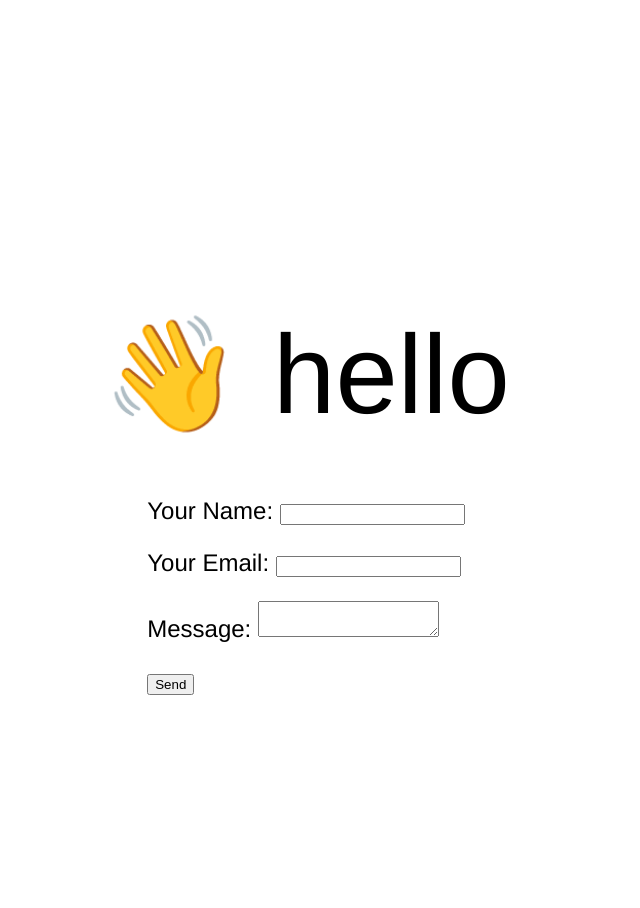
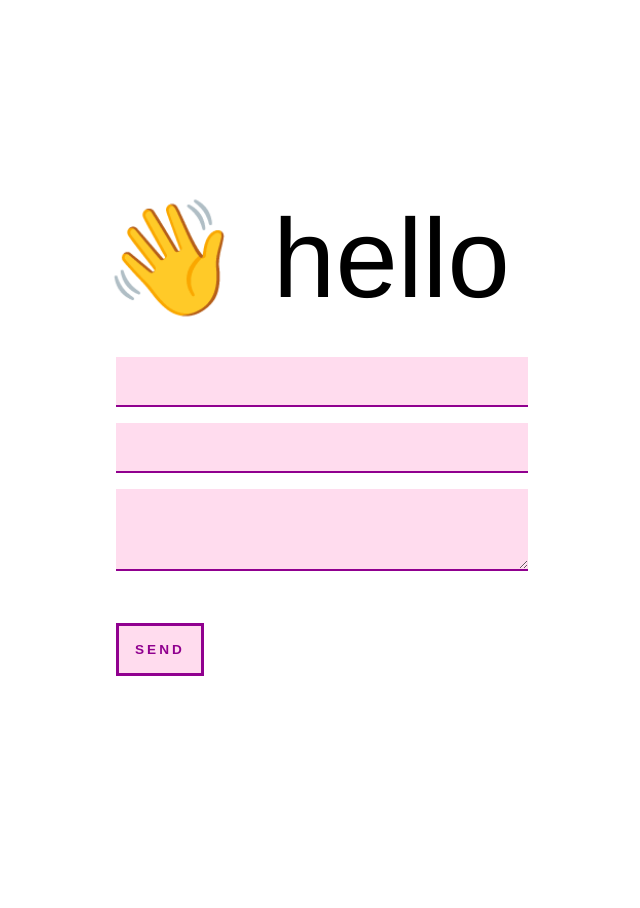
Before and after one commit to jrelgin/jrelgin.com, a Jekyll site: the page built from index.md, in a window 1280 px wide. Shown: the whole page, without its empty margins (334-974 px from the left). Built offline with Jekyll 4.4.1, drawn with Linux system fonts in a browser that asks for light colours.

Commit message:
Updates form styles

```diff
--- a/_layouts/default.html
+++ b/_layouts/default.html
@@ -13,19 +13,23 @@
 
       <form name="contact" method="POST" netlify>
         <p class="hidden">
-         <label>Don’t fill this out if you're human: <input name="bot-field"></label>
+         <label class="sr-only">Don’t fill this out if you're human: </label>
+         <input name="bot-field">
        </p>
         <p>
-          <label>Your Name: <input type="text" name="name"></label>
+          <label class="sr-only">Your Name: </label>
+          <input type="text" class="form-field" name="name">
         </p>
         <p>
-          <label>Your Email: <input type="email" name="email"></label>
+          <label class="sr-only">Your Email: </label>
+          <input type="email" class="form-field" name="email">
         </p>
         <p>
-          <label>Message: <textarea name="message"></textarea></label>
+          <label class="sr-only">Message: </label>
+          <textarea name="message" class="form-field"></textarea>
         </p>
         <p>
-          <button type="submit">Send</button>
+          <button class="btn-submit" type="submit">Send</button>
         </p>
       </form>
     </main>
--- a/_sass/base.scss
+++ b/_sass/base.scss
@@ -1,12 +1,13 @@
+@import 'global/variables';
+@import 'global/type';
+@import 'components/forms';
+@import 'components/buttons';
+
 html,
 body,
 .page-content {
   height: 100%;
   min-height: 100vh;
-}
-body {
-  font-family: helvetica, arial, sans-serif;
-  font-size: 1.5rem;
 }
 
 .page-content {
@@ -16,11 +17,6 @@ body {
   align-items: center;
 }
 
-.welcome {
-  font-size: 7rem;
-  margin-bottom: 2rem;
-}
-
 
 .hidden {
   display: none;
--- /dev/null
+++ b/_sass/components/_buttons.scss
@@ -0,0 +1,23 @@
+button {
+  -webkit-appearance: none;
+  -moz-appearance: none;
+  appearance: none;
+}
+
+.btn-submit {
+  background-color: $light-pink;
+  color: $purple_hover;
+  font-size: .85rem;
+  font-weight: bold;
+  text-transform: uppercase;
+  letter-spacing: 3px;
+  border: 3px solid $purple;
+  padding: 1rem;
+  margin: 2rem 0;
+  cursor: pointer;
+  transition: background-color 300ms ease;
+
+  &:hover {
+    background-color: $light-pink_hover;
+  }
+}
--- /dev/null
+++ b/_sass/components/_forms.scss
@@ -0,0 +1,35 @@
+label {
+  &.sr-only {
+    display: none;
+  }
+}
+
+input[type=text],
+input[type=email],
+textarea {
+  background-color: $light-pink;
+  border: 0;
+  border-bottom: 2px solid $purple;
+  box-shadow: 0;
+  transition: all 300ms ease;
+  font-size: 1rem;
+  line-height: 2;
+  padding: .5rem 1rem;
+  width: 100%;
+
+  &:focus,
+  &:active {
+    outline: 0;
+    background-color: $light-pink_hover;
+    border-bottom: 2px solid $purple_hover;
+  }
+
+  &::placeholder {
+
+  }
+}
+
+form {
+  width: 100%;
+  max-width: 380px;
+}
--- /dev/null
+++ b/_sass/global/_type.scss
@@ -0,0 +1,12 @@
+body {
+  font-family: helvetica, arial, sans-serif;
+  font-size: 1rem;
+}
+
+p {
+  margin: 0 0 1rem;
+}
+.welcome {
+  font-size: 7rem;
+  margin-bottom: 2rem;
+}
--- /dev/null
+++ b/_sass/global/_variables.scss
@@ -0,0 +1,4 @@
+$light-pink: rgba(255, 70, 167, 0.19);
+$light-pink_hover: rgba(255, 70, 167, 0.5);
+$purple: rgb(144, 0, 143);
+$purple_hover: rgb(144, 0, 143);
```
